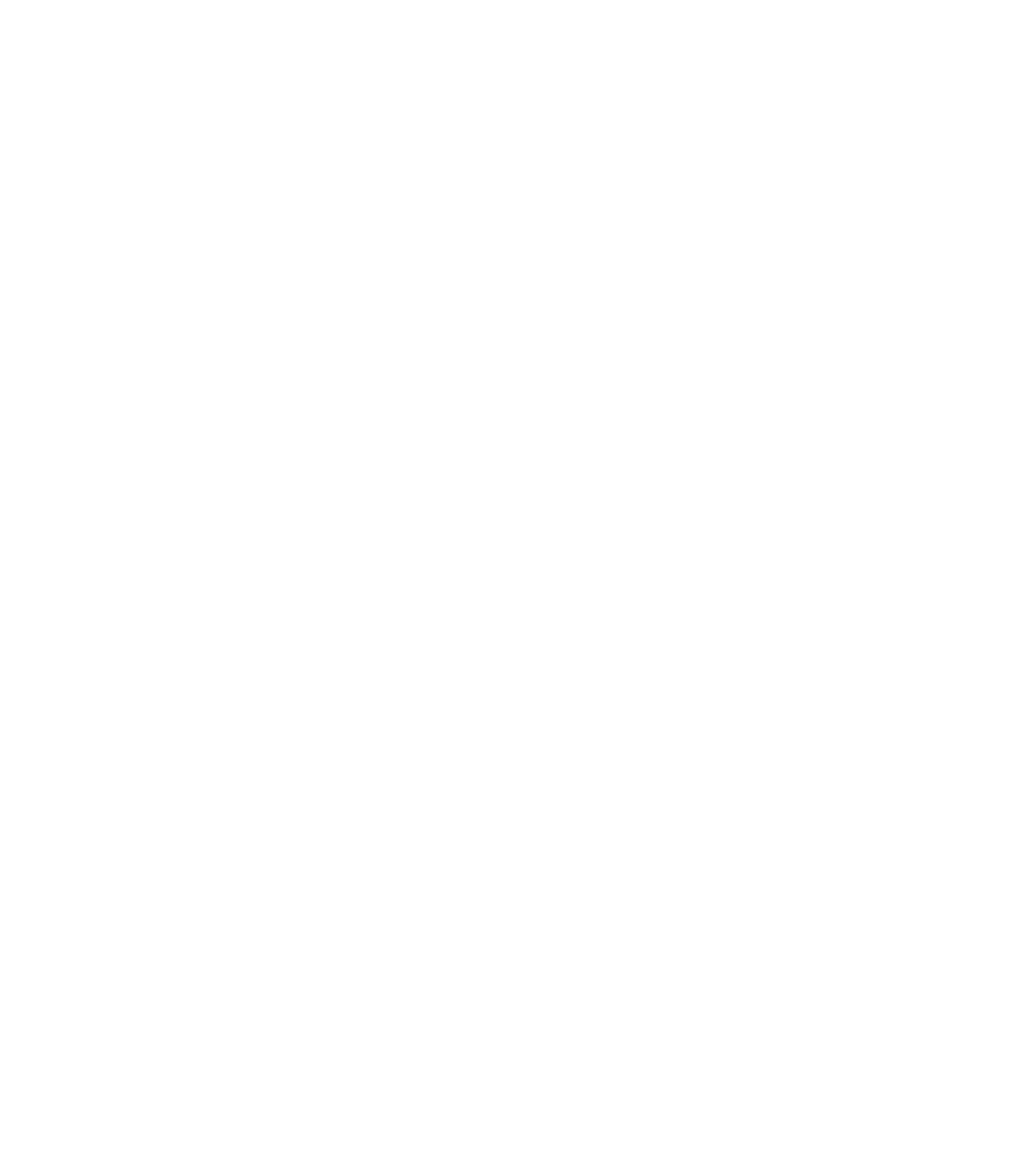
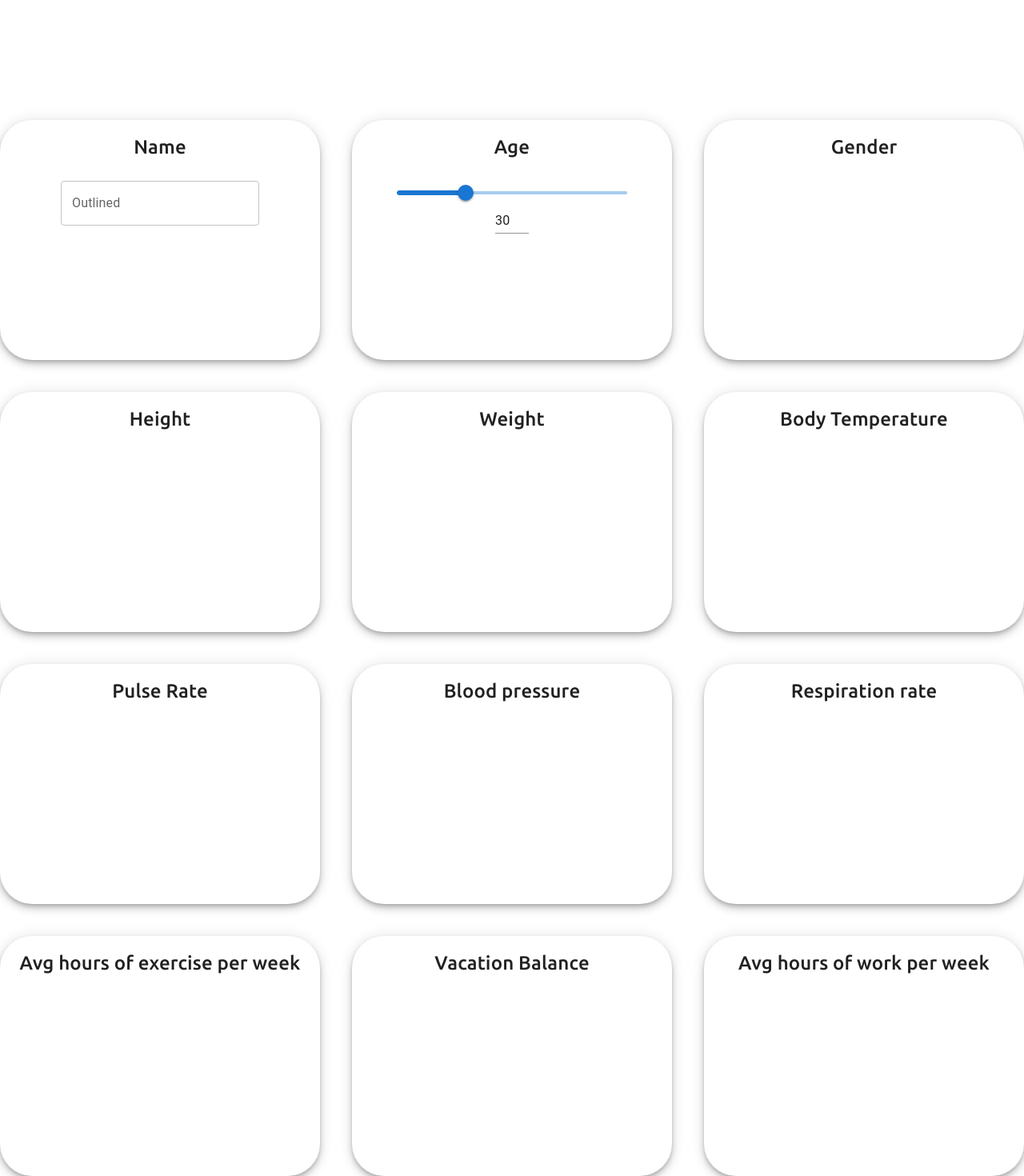
Before and after one commit to kfc0105/vendia-health-dashboard, a React (Create React App) app: page /addData in a window 1280 px wide. Shown: the part 169-1639 px from the top of the page at 80% size. Before the commit the page ends 800 px from the top, so only its background shows below. Built offline with nearby package versions, Linux system fonts and the light colour scheme.

Commit message:
Added updates to New Employee creation.
1st prototype for New Employee Creation page.

```diff
--- a/src/NewEmployee/NewEmployee.js
+++ b/src/NewEmployee/NewEmployee.js
@@ -1,9 +1,18 @@
-import { CssBaseline, Button } from '@mui/material';
+import { CssBaseline, Button, TextField } from '@mui/material';
 import React from 'react';
-import styled from 'styled-components';
 import { useNavigate } from 'react-router-dom';
+import styledComp from 'styled-components';
+import Box from '@mui/material/Box';
+import Paper from '@mui/material/Paper';
+import Grid from '@mui/material/Grid';
 
-function ViewData() {
+
+import { styled } from '@mui/material/styles';
+import Slider from '@mui/material/Slider';
+import MuiInput from '@mui/material/Input';
+
+
+function NewEmployee() {
 
     let navigate = useNavigate();
 
@@ -11,15 +20,192 @@
         navigate('/');
     }
 
+    const [value, setValue] = React.useState(30);
+
+    const handleSliderChange = (event, newValue) => {
+        setValue(newValue);
+    };
+
+    const handleInputChange = (event) => {
+        setValue(event.target.value === '' ? '' : Number(event.target.value));
+    };
+
+    const handleBlur = () => {
+        if (value < 0) {
+        setValue(0);
+        } else if (value > 100) {
+        setValue(100);
+        }
+    };
+
+    const Input = styled(MuiInput)`
+        width: 42px;
+    `;
+
+
+
     return (
+        <>
         <CssBaseline>
-            <h1>This is the View Data Page</h1>
+            <h1>This is the New Employee Page</h1>
             <br/>
             <Button variant="contained" sx={{
                         borderRadius: 50
                     }} onClick={routeChangeReturnHome}> Return Home </Button>
-        </CssBaseline>
+
+                    </CssBaseline>
+
+            <br/>
+            <br/>
+            <br/>
+            <br/><br/><br/><br/><br/>
+
+            <Box sx={{ flexGrow: 0 }}>
+            <Grid
+                container
+                spacing={5}
+                direction="row"
+                justifyContent="center"
+                align="center"
+                >
+                    <Grid item xs={12} md={6} lg={4}>
+                    <Paper sx={{ height: 300, width: 400, backgroundColor: 'white', textAlign: 'center', borderRadius: 10}}
+                           elevation={6}>
+                        <STYLE> Name </STYLE>
+                        <br/>
+                        <TextField id="outlined-basic" label="Outlined" variant="outlined" />
+                    </Paper>
+                    </Grid>
+                    <Grid item xs={12} md={6} lg={4}>
+                    <Paper sx={{ height: 300, width: 400, backgroundColor: 'white', textAlign: 'center', borderRadius: 10}}
+                           elevation={6}>
+                        <STYLE> Age </STYLE>
+                        <br/>
+                        <Grid item xs>
+                            <SLIDER_FORMAT>
+                            <Slider
+                                value={typeof value === 'number' ? value : 0}
+                                onChange={handleSliderChange}
+                                aria-labelledby="input-slider"
+                            />
+
+                            </SLIDER_FORMAT>
+
+                        </Grid>
+                        <Grid item>
+                            <Input
+                                value={value}
+                                size="small"
+                                onChange={handleInputChange}
+                                onBlur={handleBlur}
+                                inputProps={{
+                                  step: 10,
+                                  min: 0,
+                                  max: 100,
+                                  type: 'number',
+                                  'aria-labelledby': 'input-slider',
+                                }}
+                            />
+                        </Grid>
+                    </Paper>
+                    </Grid>
+                    <Grid item xs={12} md={6} lg={4}>
+                    <Paper sx={{ height: 300, width: 400, backgroundColor: 'white', textAlign: 'center', borderRadius: 10}}
+                           elevation={6}>
+                        <STYLE> Gender </STYLE>
+                    </Paper>
+                    </Grid>
+                    <Grid item xs={12} md={6} lg={4}>
+                    <Paper sx={{ height: 300, width: 400, backgroundColor: 'white', borderRadius: 10}}
+                           elevation={6}>
+
+                        <STYLE> Height </STYLE>
+
+                    </Paper>
+                    </Grid>
+                    <Grid item xs={12} md={6} lg={4}>
+                    <Paper sx={{ height: 300, width: 400, backgroundColor: 'white', borderRadius: 10}}
+                           elevation={6}>
+
+                        <STYLE> Weight </STYLE>
+
+                    </Paper>
+                    </Grid>
+                    <Grid item xs={12} md={6} lg={4}>
+                    <Paper sx={{ height: 300, width: 400, backgroundColor: 'white', borderRadius: 10}}
+                           elevation={6}>
+
+                        <STYLE> Body Temperature </STYLE>
+
+                    </Paper>
+                    </Grid>
+                    <Grid item xs={12} md={6} lg={4}>
+                    <Paper sx={{ height: 300, width: 400, backgroundColor: 'white', borderRadius: 10}}
+                           elevation={6}>
+
+                        <STYLE> Pulse Rate </STYLE>
+
+                    </Paper>
+                    </Grid>
+                    <Grid item xs={12} md={6} lg={4}>
+                    <Paper sx={{ height: 300, width: 400, backgroundColor: 'white', borderRadius: 10}}
+                           elevation={6}>
+
+                        <STYLE> Blood pressure </STYLE>
+
+                    </Paper>
+                    </Grid>
+                    <Grid item xs={12} md={6} lg={4}>
+                    <Paper sx={{ height: 300, width: 400, backgroundColor: 'white', borderRadius: 10}}
+                           elevation={6}>
+
+                        <STYLE> Respiration rate </STYLE>
+
+                    </Paper>
+                    </Grid>
+                    <Grid item xs={12} md={6} lg={4}>
+                    <Paper sx={{ height: 300, width: 400, backgroundColor: 'white', borderRadius: 10}}
+                           elevation={6}>
+
+                        <STYLE> Avg hours of exercise per week </STYLE>
+
+                    </Paper>
+                    </Grid>
+                    <Grid item xs={12} md={6} lg={4}>
+                    <Paper sx={{ height: 300, width: 400, backgroundColor: 'white', borderRadius: 10}}
+                           elevation={6}>
+
+                        <STYLE> Vacation Balance </STYLE>
+
+                    </Paper>
+                    </Grid>
+                    <Grid item xs={12} md={6} lg={4}>
+                    <Paper sx={{ height: 300, width: 400, backgroundColor: 'white', borderRadius: 10}}
+                           elevation={6}>
+
+                        <STYLE> Avg hours of work per week </STYLE>
+
+                    </Paper>
+                    </Grid>
+                </Grid>
+            </Box>
+
+
+        </>
     )
 }
 
-export default ViewData;
+const STYLE = styledComp.div`
+padding-top: 1rem;
+text-align: center;
+font-family: 'Ubuntu', sans-serif;
+font-size: 1.5rem;
+`;
+
+const SLIDER_FORMAT = styledComp.div`
+    margin-right: 3.5rem;
+    margin-left: 3.5rem;
+`
+
+
+export default NewEmployee;
```
